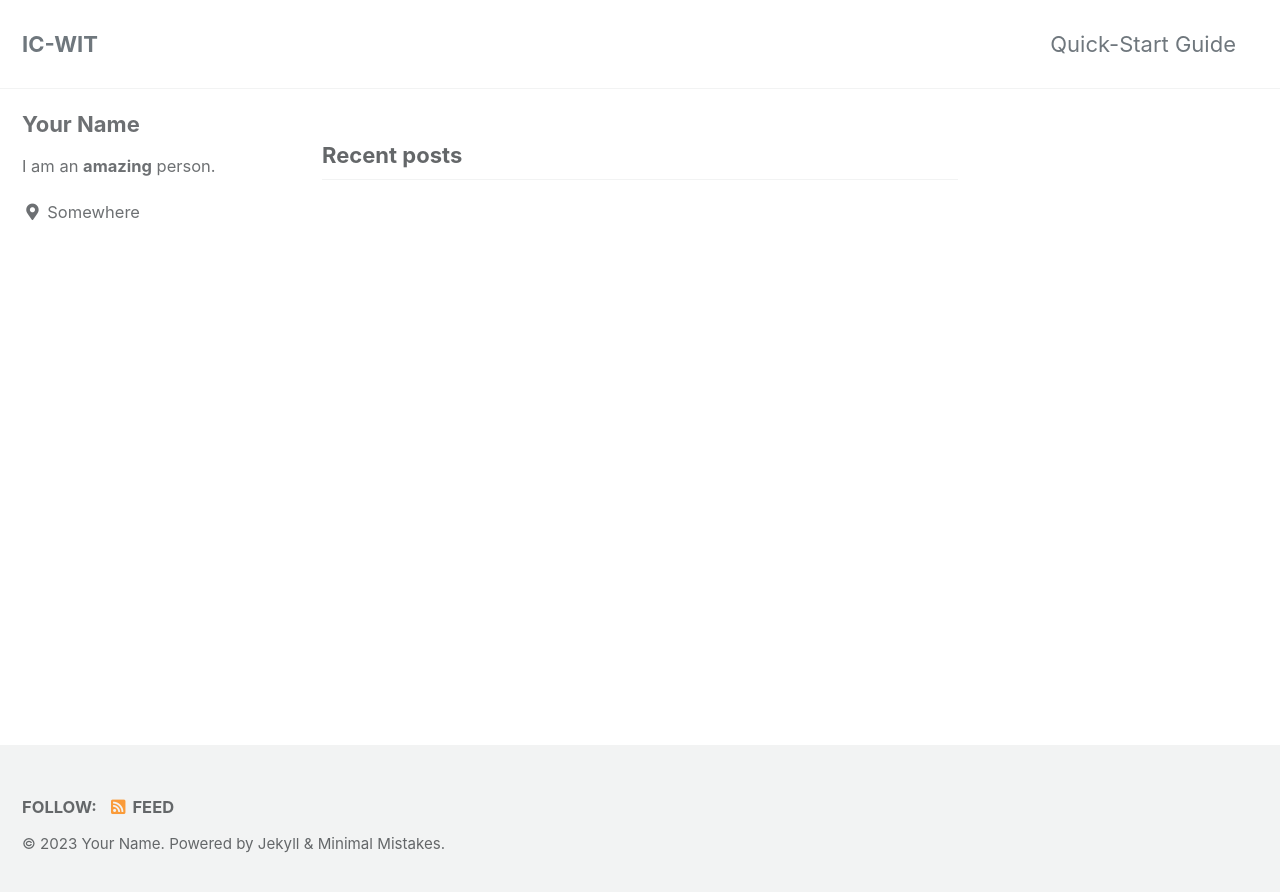
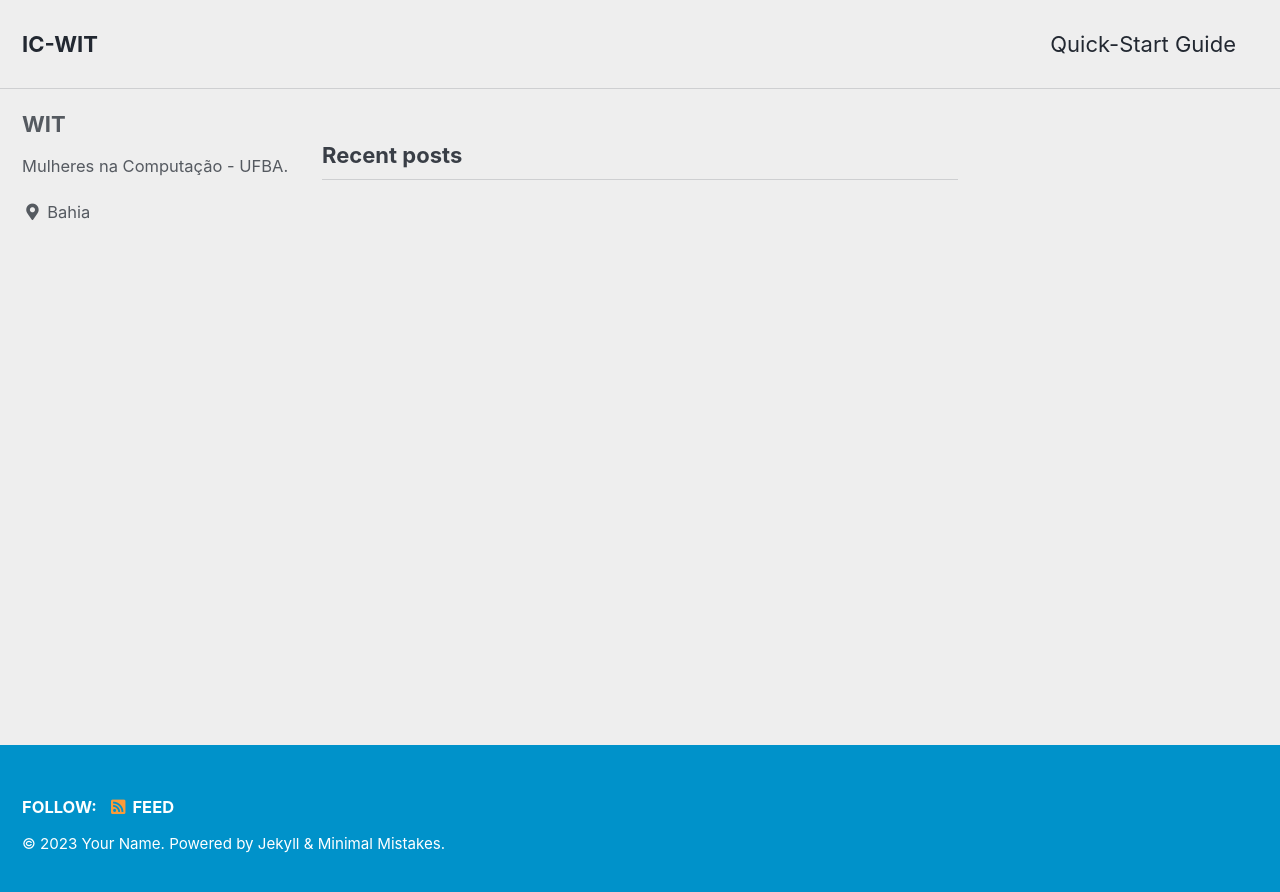
Before and after one commit to christinaflach/wit-ic-ufba, a Jekyll site: the page built from index.html, in a window 1280 px wide. Shown: the top 892 px of the page. Built offline with Jekyll 4.4.1, drawn with Linux system fonts in a browser that asks for light colours; cached includes are drawn as plain includes; the list of posts is cut into pages by our own code.

Commit message:
update configuration files

```diff
--- a/Gemfile
+++ b/Gemfile
@@ -1,2 +1,3 @@
 source "https://rubygems.org"
-gemspec
+
+gem "minimal-mistakes-jekyll"
--- a/_config.yml
+++ b/_config.yml
@@ -10,9 +10,10 @@
 # Review documentation to determine if you should use `theme` or `remote_theme`
 # https://mmistakes.github.io/minimal-mistakes/docs/quick-start-guide/#installing-the-theme
 
-# theme                  : "minimal-mistakes-jekyll"
+
+theme                    : "minimal-mistakes-jekyll"
 # remote_theme           : "mmistakes/minimal-mistakes"
-minimal_mistakes_skin    : "default" # "air", "aqua", "contrast", "dark", "dirt", "neon", "mint", "plum", "sunrise"
+minimal_mistakes_skin    : "air" #, "aqua", "contrast", "dark", "dirt", "neon", "mint", "plum", "sunrise"
 
 # Site Settings
 locale                   : "en-US"
@@ -104,10 +105,10 @@ analytics:
 
 # Site Author
 author:
-  name             : "Your Name"
+  name             : "WIT"
   avatar           : # path of avatar image, e.g. "/assets/images/bio-photo.jpg"
-  bio              : "I am an **amazing** person."
-  location         : "Somewhere"
+  bio              : "Mulheres na Computação - UFBA."
+  location         : "Bahia"
   email            :
   links:
     - label: "Email"
```
Also changed, not shown: Gemfile.lock.
